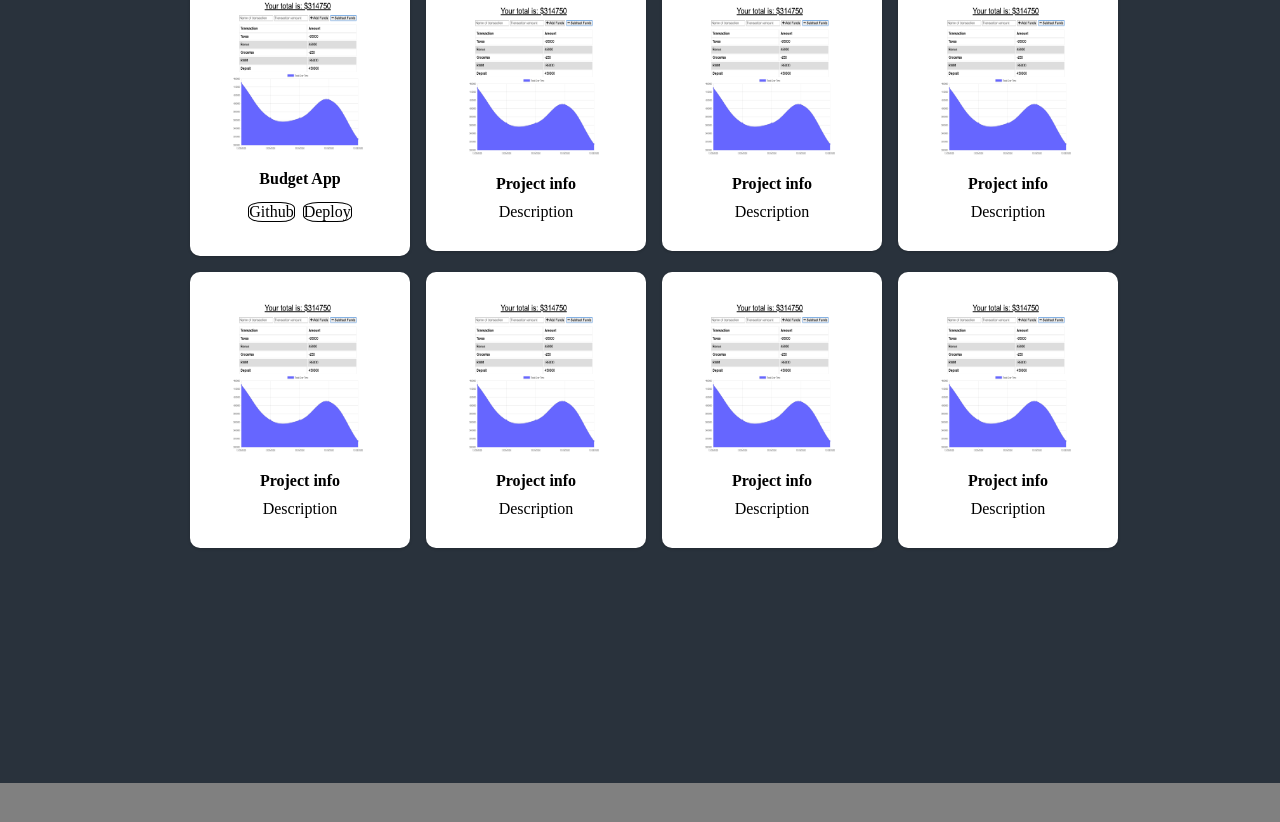
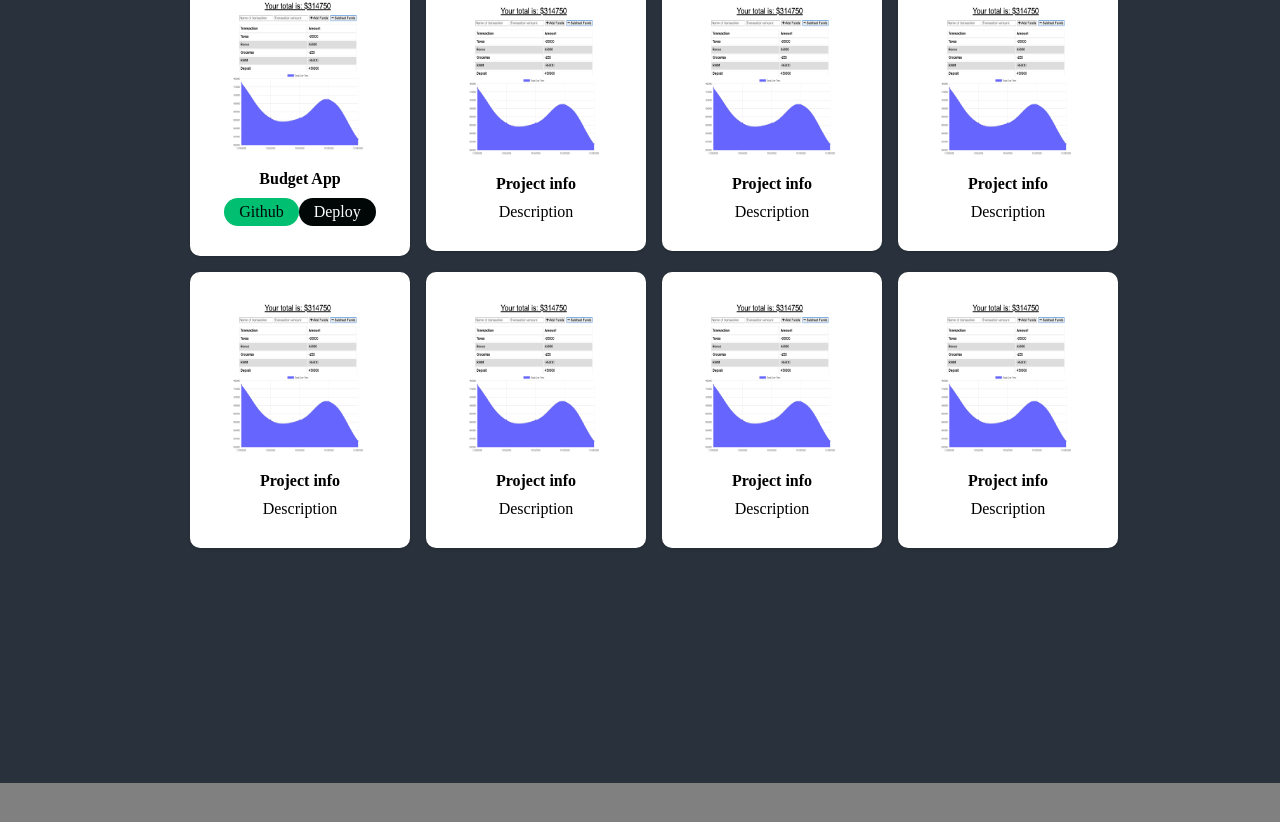
Before and after one commit to DevVlady/DevVlady_Portfolio, a React (Create React App) app: page / in a window 1280 px wide. Shown: the part 2757-3579 px from the top of the page. Built offline with nearby package versions, Linux system fonts and the light colour scheme; a web font is replaced by a local one.

Commit message:
Styled the buttons for the first card and added the hover affecr=t.

```diff
--- a/src/components/Projects/ProjectElements.js
+++ b/src/components/Projects/ProjectElements.js
@@ -88,12 +88,34 @@ export const BtnWrap = styled.div `
 `;
 
 export const Button = styled(Link) `
-    outline: 1px solid;
-    border-radius: 30%;
+    // border: 1px solid;
+    // border-radius: 10px;
+    // cursor: pointer;
+    // display: flex;
+    // justify-content: center;
+    // align-items: center;
+    // transition: all 0.2s ease-in-out;
+    // margin: 5px;
+    // padding: 2px;
+    // background: green
+
+    border-radius: 50px;
+    background: ${({primary}) => (primary ? '#01bf71' : '#010606')};
+    white-space: nowrap;
+    padding: ${({big}) => (big ? '5px 10px' : '5px 15px')};
+    color: ${({dark}) => (dark ? '#010606' : '#fff')};
+    font-size: ${({fontBig}) => (fontBig ? '20px' : '16px')};
+    outline: none;
+    border: none;
     cursor: pointer;
     display: flex;
     justify-content: center;
     align-items: center;
     transition: all 0.2s ease-in-out;
-    margin: 5px
+
+    &:hover {
+        transition: all 0.2s ease-in-out;
+        background: ${({primary}) => (primary ? 'black' : '#01BF71')};
+        color: ${({dark}) => (dark ? '#fff' : '#010606')};
+    };
 `;
--- a/src/components/Projects/Projects.jsx
+++ b/src/components/Projects/Projects.jsx
@@ -1,4 +1,4 @@
-import React from 'react';
+import React, {useState} from 'react';
 import Icon1 from '../../images/Progressive Budget.png';
 import Icon2 from '../../images/Progressive Budget.png';
 import Icon3 from '../../images/Progressive Budget.png';
@@ -7,6 +7,12 @@ import { ProjectContainer, ProjectH1, ProjectWrapper, ProjectCard, ProjectIcon,
 
 
 const Projects = () => {
+    const [hover, setHover] = useState(false)
+
+    const onHover = () => {
+        setHover(!hover)
+    }
+
     return (
         <ProjectContainer id='portfolio'>
             <ProjectH1>My Portfolio</ProjectH1>
@@ -18,6 +24,13 @@ const Projects = () => {
                     <BtnWrap>
                         <Button
                             onClick={event => window.location.href='https://github.com/DevVlady/Progressive_Budget'}
+                            onMouseEnter={onHover}
+                            onMouseLeave={onHover}
+                            primary='true'
+                            dark='true'
+                            spy={true}
+                            // exact='true'
+                            // offset={-80}
                         >Github</Button>
                         <Button
                             onClick={event => window.location.href='https://my-progressive-budget.herokuapp.com/'}
```
